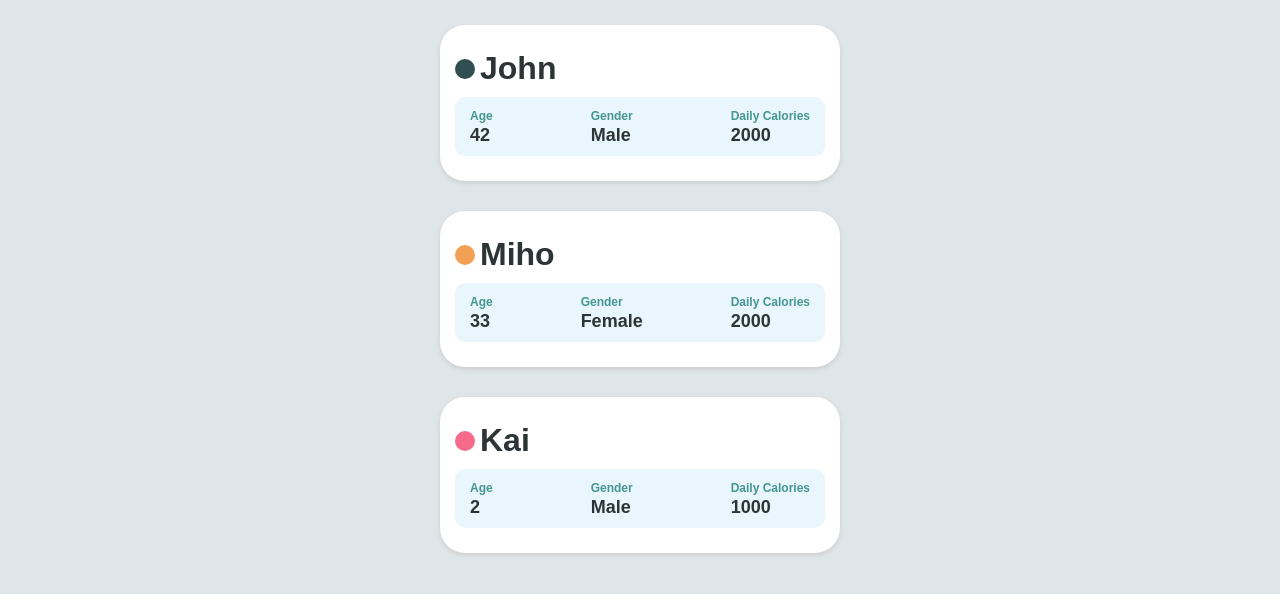
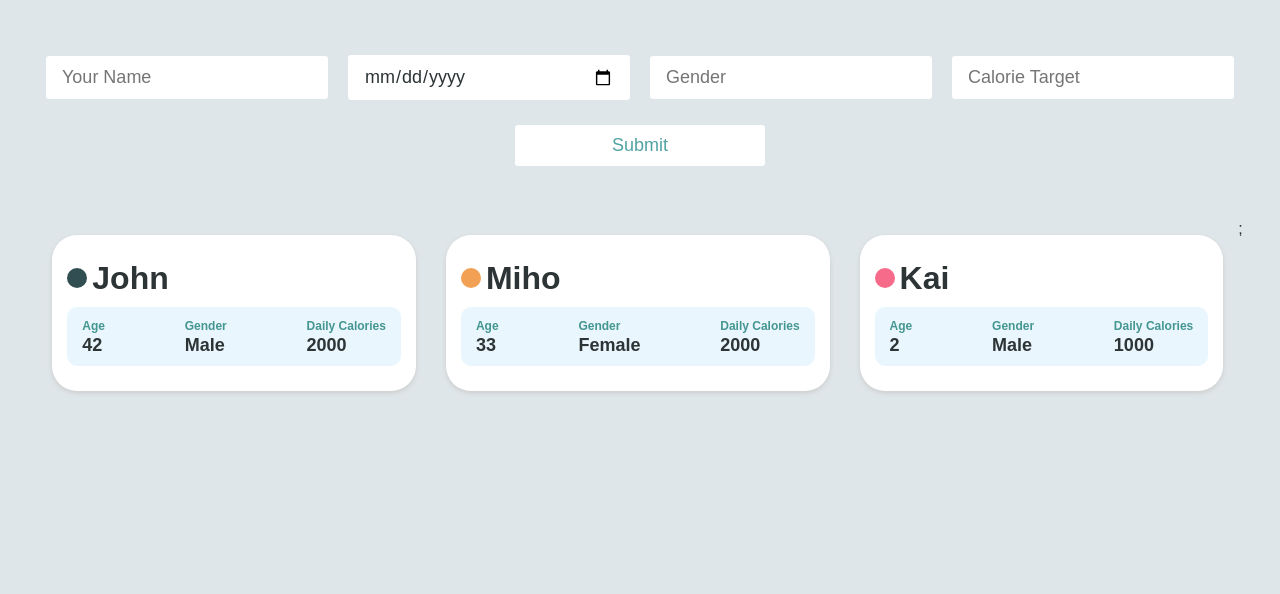
Before and after one commit to justjohnd/salt-and-prepper, a React (Create React App) app: page / in a window 1280 px wide. Shown: the top 594 px of the page. Built offline with nearby package versions, Linux system fonts and the light colour scheme; a web font is replaced by a local one.

Commit message:
Create first phase simple family entry form for experimentation

```diff
--- a/public/index.html
+++ b/public/index.html
@@ -1,7 +1,7 @@
 <!DOCTYPE html>
 <html lang="en">
   <head>
-    <title>Keeper App</title>
+    <title>Salt & Prepper</title>
     <link
       href="https://fonts.googleapis.com/css?family=McLaren|Montserrat&display=swap"
       rel="stylesheet"
--- a/public/styles.css
+++ b/public/styles.css
@@ -2,28 +2,34 @@ body {
   font-family: sans-serif;
   margin: 0 auto;
   padding: 25px;
-  max-width: 400px;
-  min-width: 400px;
   background-color: #dfe6e9;
   text-align: center;
   color: #2d3436;
 }
 
-.heading {
-  text-align: center;
-  font-size: 2em;
-  margin: 20px 0 30px;
+.container {
+  padding: 1%;
+  display: flex;
+  justify-content: space-between;
+}
+
+
+/* Card Content */
+.con-card {
+    display: flex;
+    flex-grow: 1
 }
 
 .card {
   border-radius: 25px;
   position: relative;
   padding: 25px 15px;
+  margin: 15px;
   background-color: #fff;
   box-shadow: 0 2px 5px #ccc;
   text-align: left;
   text-transform: capitalize;
-  margin-bottom: 30px;
+  width: 100%;
 }
 
 .top {
@@ -72,3 +78,42 @@ body {
   font-weight: 700;
   margin: 0;
 }
+
+/* Form Content */
+.form {
+  padding: 20px 0;
+  position: relative;
+}
+
+.form input {
+  border: 1px solid rgba(252, 252, 252, 0.4);
+  color: #2d3436;
+  background-color: #fff;
+  width: 250px;
+  border-radius: 3px;
+  font-family: "Source Sans Pro", sans-serif;
+  padding: 10px 15px;
+  margin: 10px;
+  display: block;
+  font-size: 18px;
+  font-weight: 300;
+  display: inline;
+}
+
+.form input:focus {
+    color: #2d3436;
+}
+
+.form button {
+  appearance: none;
+  outline: 0;
+  background-color: white;
+  border: 0;
+  padding: 10px 15px;
+  color: #50a3a2;
+  border-radius: 3px;
+  width: 250px;
+  font-size: 18px;
+  text-align: center;
+  margin-top: 15px;
+}
--- a/src/components/App.jsx
+++ b/src/components/App.jsx
@@ -1,26 +1,14 @@
 import React from 'react';
-import Card from './Card';
-import family, { colors } from '../family';
+import Family from './Family';
+import Form from './Form';
 
-function createFamily(family) {
-  family.color = colors[family.id - 1];
-
+function App() {
   return (
     <div>
-      <Card
-        key={family.id}
-        color={family.color}
-        name={family.name}
-        age={family.age}
-        gender={family.gender}
-        calTarget={family.calTarget}
-      />
+      <Form />
+      <Family />
     </div>
   );
 }
 
-function App() {
-  return <div>{family.map(createFamily)}</div>;
-}
-
 export default App;
--- a/src/components/Card.jsx
+++ b/src/components/Card.jsx
@@ -12,7 +12,7 @@ const FamilyMemberColor = styled.div`
 
 function Card(props) {
   return (
-    <div>
+    <div className="con-card">
       <div className="card">
         <div className="top">
           <FamilyMemberColor bg={props.color} />
--- /dev/null
+++ b/src/components/Family.jsx
@@ -0,0 +1,28 @@
+import React from 'react';
+import Card from './Card';
+import family, { colors } from '../family';
+
+function createFamily(family) {
+  family.color = colors[family.id - 1];
+
+  return (
+    <Card
+      key={family.id}
+      color={family.color}
+      name={family.name}
+      age={family.age}
+      gender={family.gender}
+      calTarget={family.calTarget}
+    />
+  );
+}
+
+function Family() {
+  return (
+    <div>
+      <div className="container">{family.map(createFamily)};</div>
+    </div>
+  );
+}
+
+export default Family;
--- /dev/null
+++ b/src/components/Form.jsx
@@ -0,0 +1,30 @@
+import React, { useState } from 'react';
+import Input from './Input';
+
+function Form() {
+  const [submitted, setSubmit] = useState('');
+
+  function handleSubmit(event) {
+    setSubmit('Thanks for filling out the form!');
+    event.preventDefault();
+  }
+
+  return (
+    <form onSubmit={handleSubmit} className="form">
+      <Input label="Name" type="text" placeholder="Your Name" />
+      <Input label="Birthday" type="date" placeholder="" />
+      <Input label="Gender" type="text" placeholder="Gender" />
+      <Input
+        label="Daily Caloric Requirement"
+        type="number"
+        placeholder="Calorie Target"
+      />
+      <button type="submit" onClick={handleSubmit}>
+        Submit
+      </button>
+      <h1>{submitted}</h1>
+    </form>
+  );
+}
+
+export default Form;
--- /dev/null
+++ b/src/components/Input.jsx
@@ -0,0 +1,13 @@
+import React from 'react';
+
+function Input(props) {
+  return (
+    <input
+      label={props.label}
+      type={props.type}
+      placeholder={props.placeholder}
+    />
+  );
+}
+
+export default Input;
```
